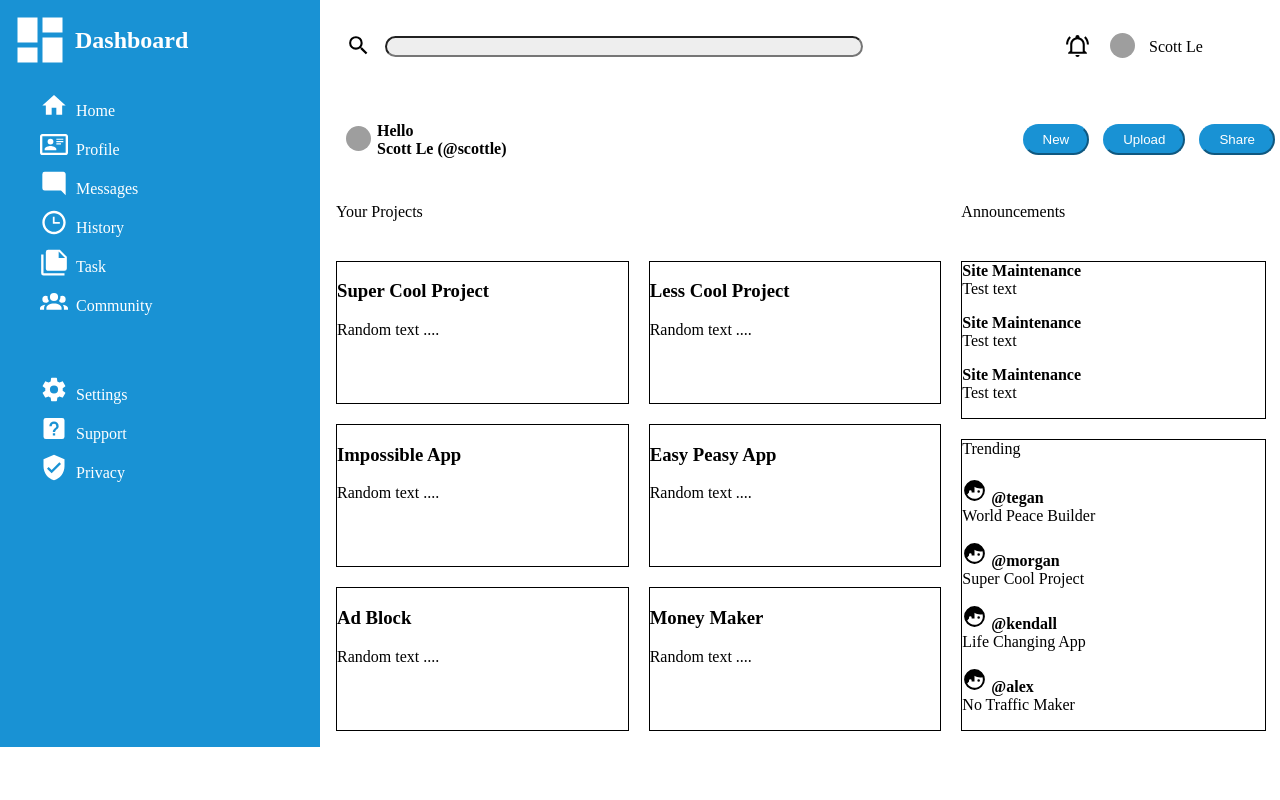
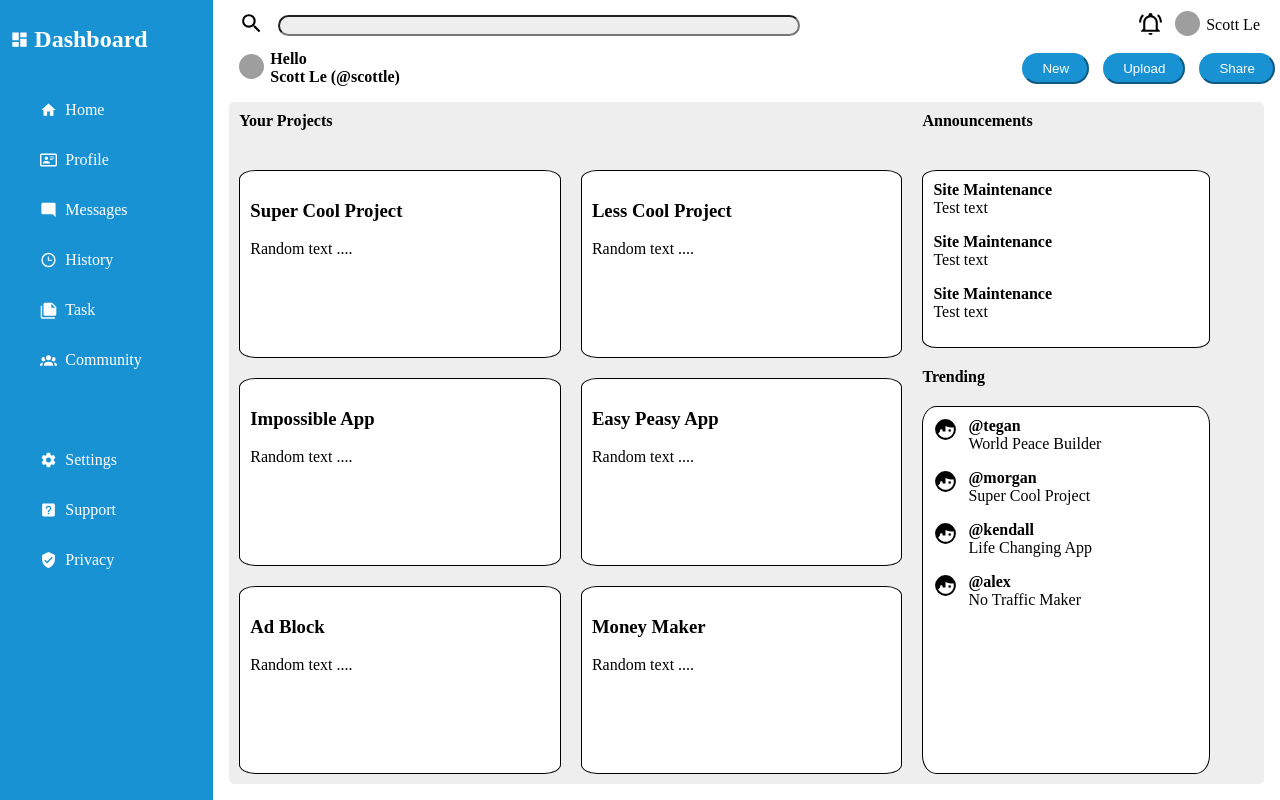
Before and after one commit to ScottLe11/odin-admin-dashboard, a plain HTML site: page index.html in a window 1280 px wide. Drawn offline with Linux system fonts and the light colour scheme; grey boxes are pictures that could not be loaded.

Commit message:
Dashboard grid layout and alignment of div complete

```diff
--- a/index.html
+++ b/index.html
@@ -3,7 +3,7 @@
 <head>
     <meta charset="UTF-8">
     <meta name="viewport" content="width=device-width, initial-scale=1.0">
-    <title>Document</title>
+    <title>Dashboard</title>
     <link rel = "stylesheet" href = "style.css">
 </head>
 <body>
@@ -17,7 +17,7 @@
             </button>
 
             <input id = "searchbar" type = "text">
-
+            <div class = "upperSettings">
                 <button type = "button" aria-label="Notification" class = "notification-btn">
                     <img src = "img/bell-ring-outline.svg" class = "bell-icon">
                 </button>
@@ -26,6 +26,7 @@
                     <img src = "img/Metaphor_DesktopWallpaper2_1920x1080.jpg" class = "profile-icon">
                 </button>
                 <p class = "p-inline">Scott Le</p>
+            </div>
 
 
         </div>
@@ -77,7 +78,7 @@
 
         <div class = "main">
             <div class = "content">
-                <p>Your Projects</p>
+                <p><b>Your Projects</b></p>
                 <div class="projects-grid">
                     <div class = "project">
                         <h3>Super Cool Project</h3>
@@ -114,7 +115,7 @@
 
 
             <div class = "right-sidebar">
-                <p>Announcements</p>
+                <p><b>Announcements</b></p>
                 <div class = "window announcements">
 
                     <div class = "announcement">
@@ -132,32 +133,40 @@
                         <p>Test text</p>
                     </div>
                 </div>
-
+                <b>Trending</b>
                 <div class = "window trending">
-                    <p>Trending</p>
+                    <!-- <b>Trending</b> -->
                     <div class = "trending-list">
                         <div class = "user">
                             <img src = "img/face-man-profile.svg" class = "profile-icon" alt = "user profile img">
+                            <div class = "description">
                                 <b>@tegan</b>
                                 <p>World Peace Builder</p>
+                            </div>
                         </div>
 
                         <div class = "user">
                             <img src = "img/face-man-profile.svg" class = "profile-icon" alt = "user profile img">
+                            <div class = "description">
                                 <b>@morgan</b>
                                 <p>Super Cool Project</p>
+                            </div>
                         </div>
 
                         <div class = "user">
                             <img src = "img/face-man-profile.svg" class = "profile-icon" alt = "user profile img">
+                            <div class = "description">
                                 <b>@kendall</b>
                                 <p>Life Changing App</p>
+                            </div>
                         </div>
 
                         <div class = "user">
                             <img src = "img/face-man-profile.svg" class = "profile-icon" alt = "user profile img">
+                            <div class = "description">
                                 <b>@alex</b>
                                 <p>No Traffic Maker</p>
+                            </div>
                         </div>
                     </div>
                 </div>
--- a/style.css
+++ b/style.css
@@ -1,4 +1,12 @@
+
+
+html{
+    margin:0;
+    border:0;
+    height:100%;
+}
 body{
+
     margin:0;
     border:0;
 }
@@ -16,12 +24,13 @@ body{
 
 .container{
     display: grid;
-    grid-template-columns: 1fr 2fr 1fr ;
-    grid-template-rows: 1fr 1fr 3fr 3fr;
+    grid-template-columns: 1fr 4fr 1fr ;
+    grid-template-rows: auto auto 1fr;
+    min-height: 100vh;
 }
 
 .p-inline, .h1-inline{
-    display:inline;
+    /* display:inline; */
 }
 
 .h1-inline{
@@ -30,6 +39,13 @@ body{
 
 }
 
+.upperSettings{
+    display:flex;
+    /* justify-content: flex-end; */
+
+}
+
+
 
 .header{
  grid-column: 2 / 4;
@@ -37,14 +53,16 @@ body{
  align-items:center;
  gap: 8px;
  margin-left: 20px;
+ padding: 0 20px 0 0;
 }
 
 .header input[type="text"]{
     width:50%;
+    margin-right: auto;
 }
 
 .header .notification-btn{
-    margin-left: 20%;
+    /* margin-left: 20%; */
 }
 
 .header #searchbar{
@@ -97,7 +115,8 @@ ul li{
 }
 
 ul li p{
-    margin-bottom: 5px;
+    /* margin-bottom: 5px;
+    justify-content: center; */
 }
 
 ul li img{
@@ -107,7 +126,7 @@ ul li img{
 
 .svg-logo{
     fill:white;
-    width: 20%;
+    width: 10%;
     height: auto;
 }
 
@@ -137,7 +156,7 @@ ul li img{
 
 .sidebar{
     grid-column: 1 / 2;
-    grid-row: 1/5;
+    grid-row: 1/4;
     /* background-color:deepskyblue; */
     background-color: #1992D4;
 
@@ -146,12 +165,14 @@ ul li img{
 .main{
     margin: 1rem;
     grid-column: 2/4;
-    grid-row: 3/5;
+    grid-row: 3/4;
     display: grid;
     grid-template-columns: 2fr 1fr;
     align-items: stretch;
     gap: 20px;
-
+    background-color: #EEEEEE;
+    padding:10px;
+    border-radius:5px;
 }
 
 .main p{
@@ -175,10 +196,14 @@ ul li img{
     /* grid-template-rows: auto-fit; */
     align-items:stretch;
 
+
 }
 
 .project{
     border:1px solid black;
+    background-color: white;
+    border-radius: 5%;
+    padding: 10px;
 }
 
 .right-sidebar{
@@ -188,7 +213,7 @@ ul li img{
     grid-row: 3 / 5; */
     /* grid-row: auto-fit; */
     grid-template-columns: 1fr;
-    grid-template-rows: auto 1fr;
+    grid-template-rows: auto auto auto 1fr;
     gap: 20px;
 
     /* margin: 1rem 0; */
@@ -202,7 +227,10 @@ ul li img{
 
 .announcements, .trending{
     border:1px solid black;
-    width:100%;
+    width:80%;
+    background-color: white;
+    padding:10px;
+    border-radius: 5%;
 }
 
 .announcements{
@@ -210,6 +238,9 @@ ul li img{
 
 }
 
-.trending{
 
+.user{
+    display:flex;
+    justify-content: flex-start;
+    gap:10px;
 }
```
Lines whose indentation alone changed are shown as unchanged.
